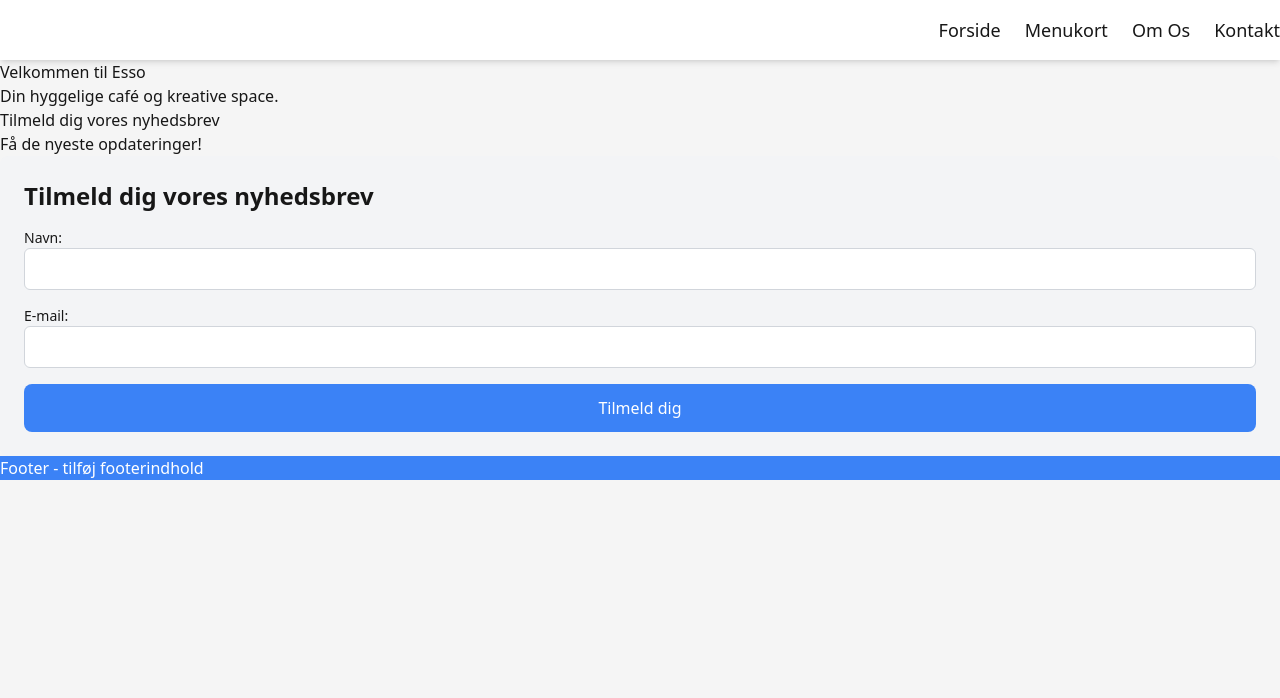
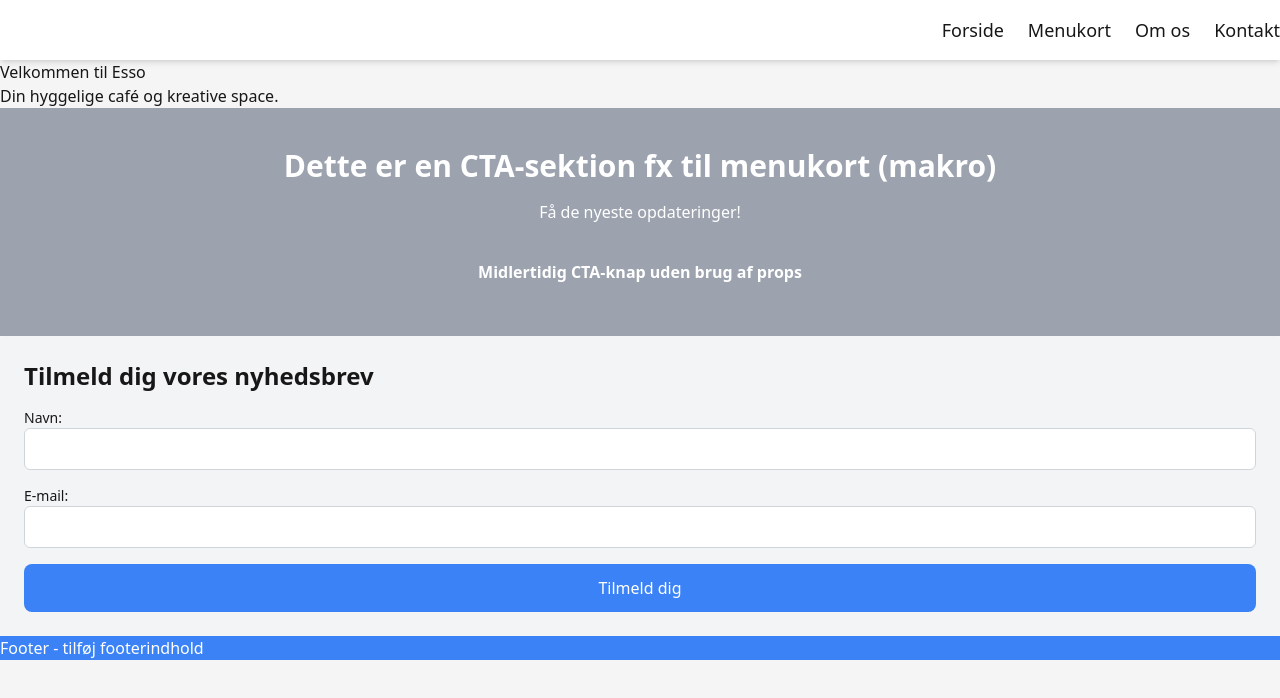
Before and after one commit to stkj1995/Esso, an Astro site: page / in a window 1280 px wide. Built offline with nearby package versions, Linux system fonts and the light colour scheme; Astro itself is replaced by a stand-in of ours.

Commit message:
commit basis ændringer

```diff
--- a/src/components/basics/Button.astro
+++ b/src/components/basics/Button.astro
@@ -1,34 +1,22 @@
 ---
-const {
-  textMobile,
-  textDesktop,
-  link,
-  backgroundColor,
-  textColor,
-  size,
-  additionalClasses
-} = Astro.props;
+const { textMobile, textDesktop, link, backgroundColor, textColor, size, additionalClasses } = Astro.props;
 ---
 
-<!-- Button for Desktop & Mobile -->
 <a href={link}
-   class={`inline-block px-6 py-3 text-white rounded-lg ${backgroundColor} ${textColor} ${size} ${additionalClasses}`}>
+   class={`block ${size === 'large' ? 'px-8 py-4' : 'px-6 py-3'}
+          ${additionalClasses || ''}
+          text-18 md:text-18 font-[700] md:font-[700]
+          transition-transform duration-300 transform
+          rounded-[50px]
+          hover:scale-105
+          ${size === 'large' ? 'sm:px-8 sm:py-4' : 'sm:px-6 sm:py-3'}
+          sm:text-center
+          ${backgroundColor ? `bg-[${backgroundColor}]` : 'bg-blue-500'}
+          ${textColor ? `text-[${textColor}]` : 'text-white'}`}>
 
-   <!-- Desktop Version -->
-   <span class="hidden md:inline">{textDesktop}</span>
+    <!-- Tekst for mobil -->
+    <span class="block sm:hidden">{textMobile}</span>
 
-   <!-- Mobile Version -->
-   <span class="md:hidden">{textMobile}</span>
-
+    <!-- Tekst for desktop -->
+    <span class="hidden sm:block">{textDesktop}</span>
 </a>
-
-<!-- Denne kode bruges på siderne til knapper (varianter) -->
-<!-- <Button
-  textMobile="Tilmeld dig"
-  textDesktop="Tilmeld dig nyhedsbrev"
-  link="/nyhedsbrev"
-  backgroundColor="bg-blue-500"
-  textColor="text-white"
-  size="py-3 px-6"
-  additionalClasses="hover:bg-blue-700"
-/> -->
--- a/src/components/basics/CTASektion.astro
+++ b/src/components/basics/CTASektion.astro
@@ -1,14 +1,32 @@
 ---
-// CTASektion.astro
-const { heading, text, buttonText, buttonLink } = Astro.props;
+const { heading, text, buttonText, buttonLink, backgroundColor, textColor } = Astro.props;
+import Button from "./Button.astro";
 ---
 
-<section class="cta-section">
-  <h2>{heading}</h2>
-  <p>{text}</p>
-  <a href={buttonLink} class="btn">{buttonText}</a>
+<section class="text-center py-10 bg-gray-400 text-white">
+  <!-- Overskrift -->
+  <h2 class="text-3xl font-bold mb-4">{heading}</h2>
+
+  <!-- Tekstindhold -->
+  <p class="mb-6">{text}</p>
+
+  <!-- CTA-knap virker ikke optimalt - den viser ikke hvid tekst -->
+  <!-- <a href={buttonLink}
+     class={`inline-block px-8 py-3 rounded-lg hover:bg-blue-700 ${backgroundColor ? `bg-[${backgroundColor}]` : 'bg-blue-500'} ${textColor ? `text-[${textColor}]` : 'text-white'}`}>
+    {buttonText}
+  </a> -->
+
+    <!-- CTA Knappen (importeret øverst i stedet for brug af props) -->
+    <div class="text-center mt-6">
+      <Button
+      textMobile="Midlertidig CTA-knap uden brug af props"
+      textDesktop="Midlertidig CTA-knap uden brug af props"
+      link="/"
+      backgroundColor="#fff"
+      textColor="#ffffff"
+      size="small md:large"
+      additionalClasses="hover:bg-[#000] mx-auto ml-0"
+      />
+  </div>
+
 </section>
-
-<style>
-/* Her kan du style din CTA */
-</style>
--- a/src/components/basics/Header.astro
+++ b/src/components/basics/Header.astro
@@ -19,7 +19,7 @@ import logo from '../assets/images/logo.webp';
       <ul class="flex space-x-6">
         <li><a href="/" class="text-lg hover:text-blue-500">Forside</a></li>
         <li><a href="/menukort" class="text-lg hover:text-blue-500">Menukort</a></li>
-        <li><a href="/omos" class="text-lg hover:text-blue-500">Om Os</a></li>
+        <li><a href="/omos" class="text-lg hover:text-blue-500">Om os</a></li>
         <li><a href="/kontakt" class="text-lg hover:text-blue-500">Kontakt</a></li>
       </ul>
     </nav>
--- a/src/pages/index.astro
+++ b/src/pages/index.astro
@@ -32,7 +32,7 @@ import thumbsup from "../assets/images/thumbsup.png";
 
 
  <!-- CTA sektion -->
- <CTASektion heading="Tilmeld dig vores nyhedsbrev" text="Få de nyeste opdateringer!" />
+ <CTASektion heading="Dette er en CTA-sektion fx til menukort (makro)" text="Få de nyeste opdateringer!" />
  <Aabningstider />
 
  <!-- Kontaktformular -->
--- a/src/pages/menukort.astro
+++ b/src/pages/menukort.astro
@@ -25,8 +25,8 @@ import menukortImage from "../assets/images/menukort.png";
   </section>
 
 
-  <!-- CTA sektion -->
-  <CTASektion heading="Bestil nu" text="Se vores fulde menukort her" />
+  <!-- CTA sektion - midlertidigt udkommenteret -->
+  <!-- <CTASektion heading="Dette er en CTA-sektion til makrokonvertering (?)" text="Se vores fulde menukort her" /> -->
 
  <!-- Kontaktformular -->
     <Formular />
--- a/src/pages/omos.astro
+++ b/src/pages/omos.astro
@@ -25,8 +25,8 @@ import Formular from "../components/basics/Formular.astro";
   </section>
 
 
-  <!-- CTA sektion -->
-  <CTASektion heading="Læs mere om os" text="Find ud af, hvordan vi skaber en unik oplevelse" />
+  <!-- CTA sektion - evt. uden knap? -->
+  <CTASektion heading="En sektion om samarbejde og events" text="Find ud af, hvordan vi skaber en unik oplevelse" />
 
    <!-- Kontaktformular -->
     <Formular />
```
